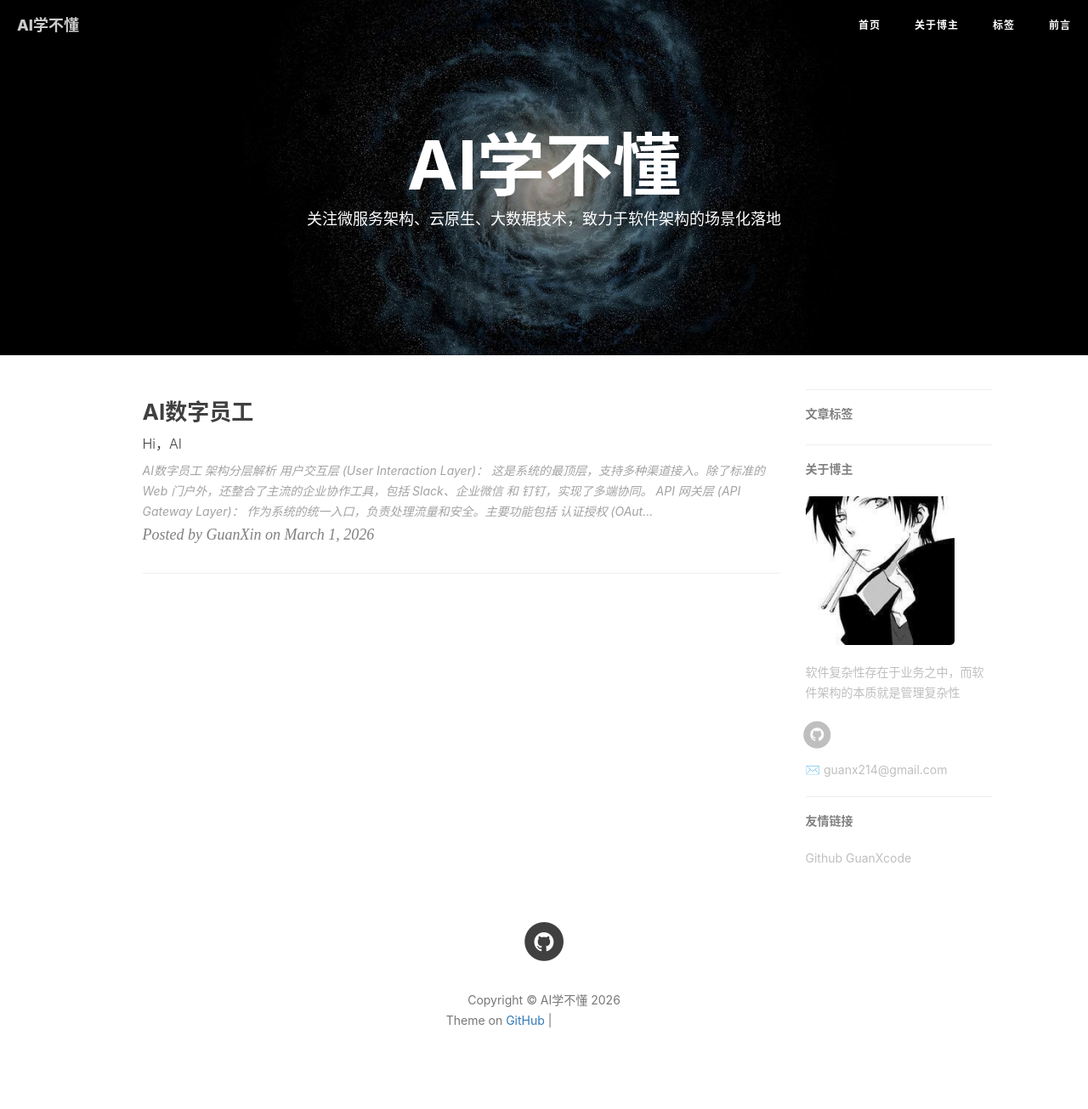
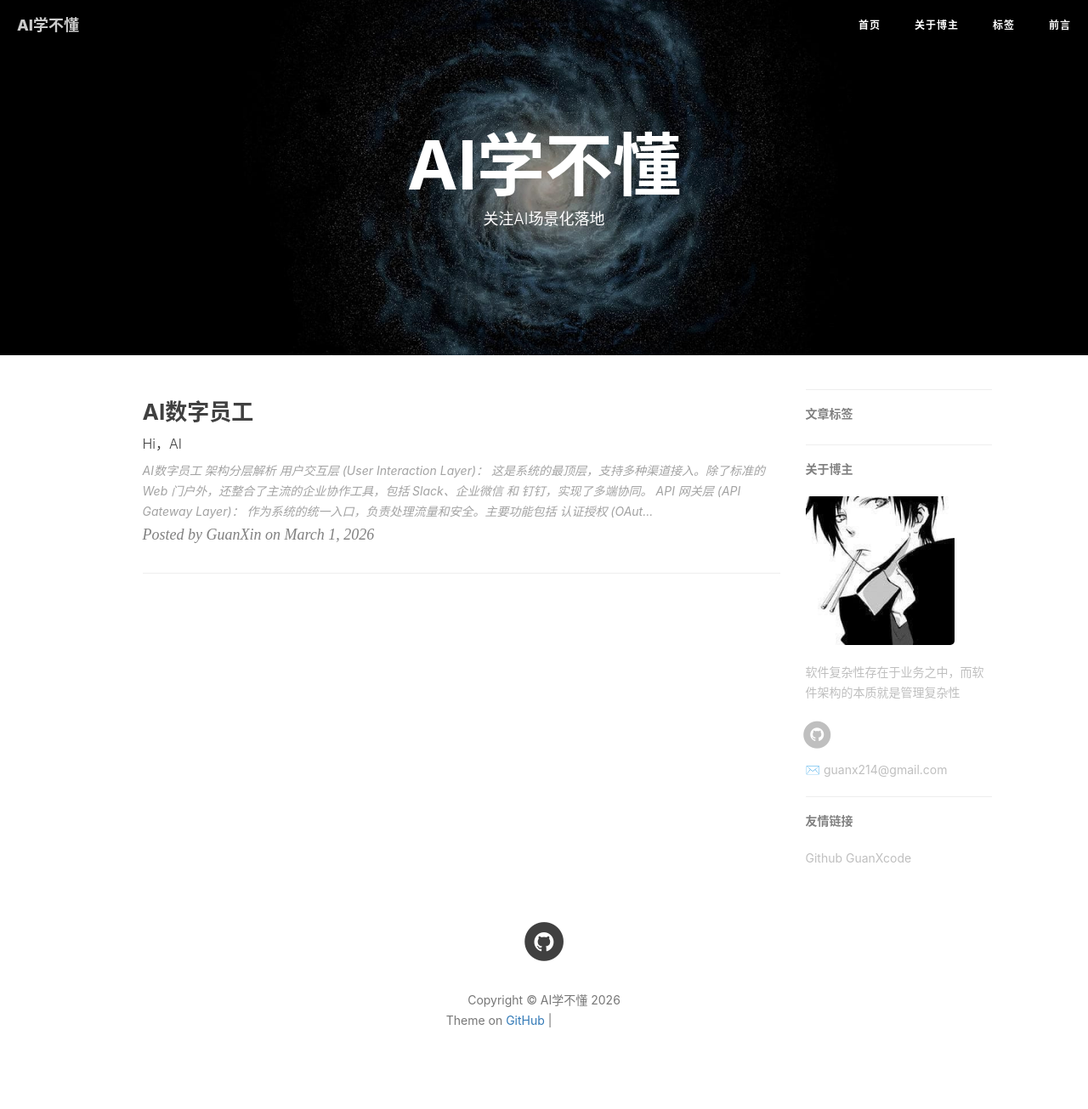
Before and after one commit to GuanXcode/GuanXcode.github.io, a Jekyll site: the page built from index.html, in a window 1280 px wide. Shown: the whole page at 85% size. Built offline with Jekyll 4.4.1, drawn with Linux system fonts in a browser that asks for light colours; nearby versions of some CDN libraries; the list of posts is cut into pages by our own code; comment, search, counter and statistics services are not loaded; grey boxes are pictures that could not be loaded.

Commit message:
Update description in index.html for AI focus

```diff
--- a/index.html
+++ b/index.html
@@ -1,6 +1,6 @@
 ---
 layout: page
-description: "关注微服务架构、云原生、大数据技术，致力于软件架构的场景化落地"
+description: "关注AI场景化落地"
 ---
 
 {% for post in paginator.posts %}
```
